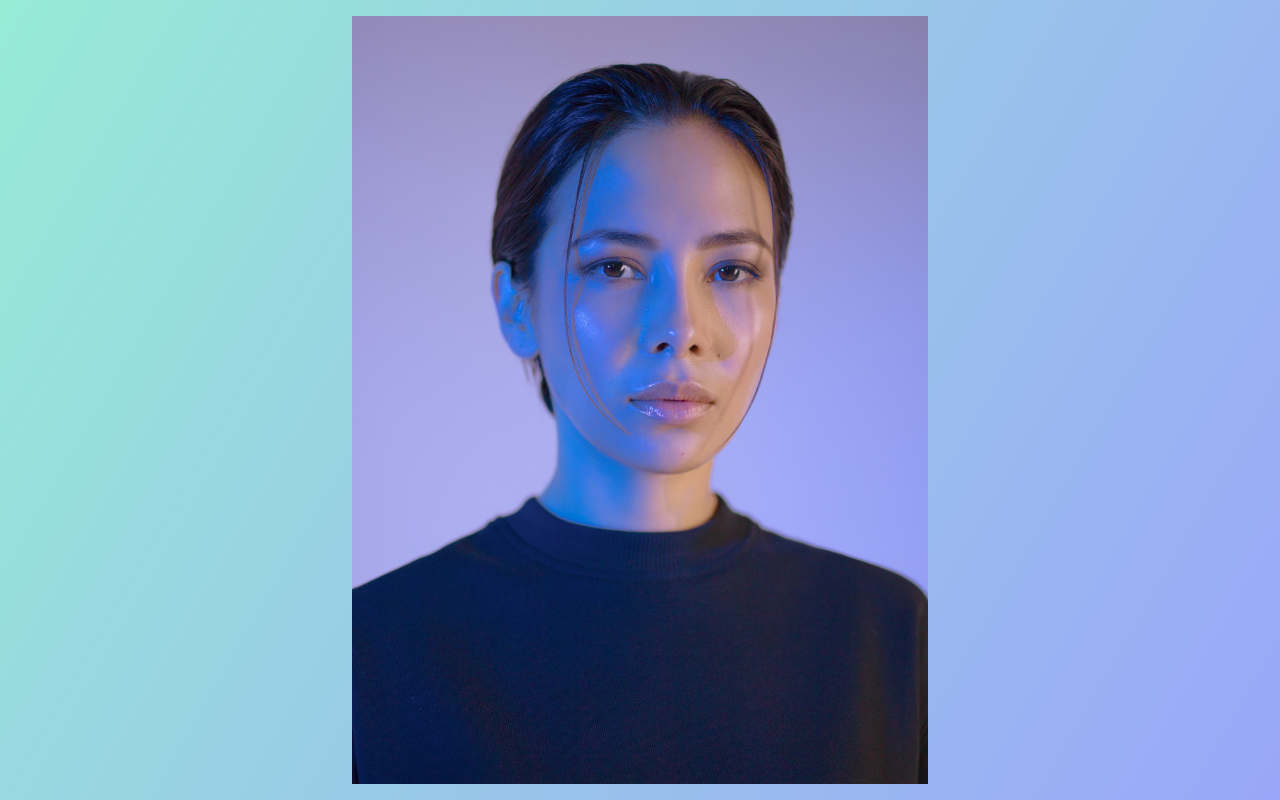
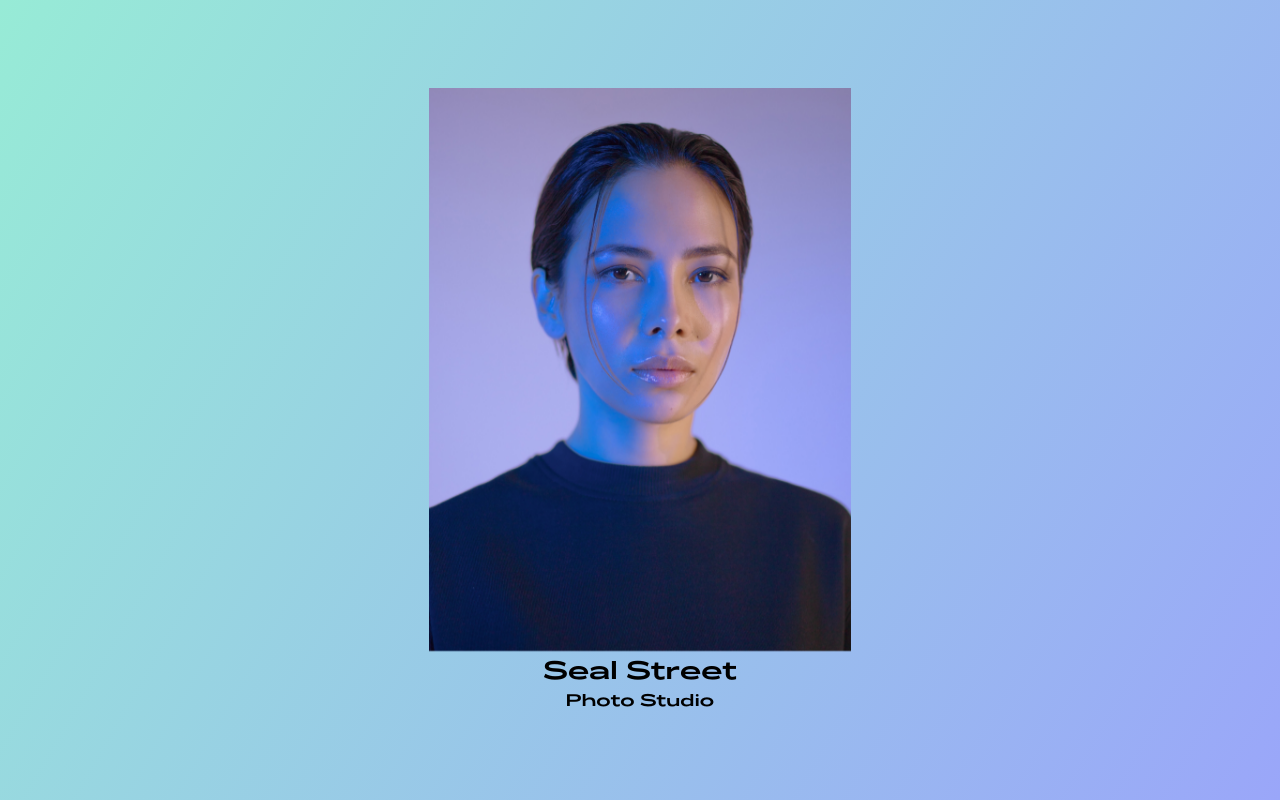
Before and after one commit to haroldao/experience-3d-image-rotation, a website built with Parcel: page index.html in a window 1280 px wide. Shown: the top 800 px of the page. Built offline with nearby package versions, Linux system fonts and the light colour scheme.

Commit message:
update + add custom font

```diff
--- a/index.html
+++ b/index.html
@@ -6,6 +6,7 @@
     <meta http-equiv="X-UA-Compatible" content="IE=edge">
     <meta name="viewport" content="width=device-width, initial-scale=1.0">
     <meta name="description" content="3D Image Experience">
+    <link rel="preload" href="/src/font/messapia-bold.woff2" as="font" type="font/woff2" crossorigin>
   </head>
 
   <body>
@@ -23,6 +24,10 @@
                 height=1200
               />
             </div>
+            <figcaption>
+              <h1>Seal Street</h1>
+              <p>Photo Studio</p>
+            </figcaption>
           </figure>
         </section>
 
--- a/src/styles.scss
+++ b/src/styles.scss
@@ -5,8 +5,22 @@
   padding: 0;
 }
 
+@font-face {
+  font-family: "messapia-bold";
+  src: url("/src/font/messapia-bold.woff2") format("woff2");
+}
+
+html,
+body{
+  height: 100%;
+  // overflow: hidden;
+}
+html{
+  scroll-behavior: smooth;
+}
+
 body {
-  font-family: sans-serif;
+  font-family: "messapia-bold", sans-serif;
   font-size: 16px;
   line-height: 1.5;
 
@@ -21,6 +35,7 @@ body {
   display: none;
   -ms-overflow-style: none;
 }
+
 
 
 
@@ -41,15 +56,20 @@ section{
   background-image: linear-gradient(120deg, #97ebd6, #9aa6f9);
   &:nth-child(2n){
     background-image: linear-gradient(30deg, #727aef, #1900fe);
-    top: 40px;
+    // top: 40px;
+  }
+  position: -webkit-sticky;
+  position: sticky;
+  top: 0;
+
+  figure{
+    width: 80vw;
+    @media (min-width: 768px){
+      width: 33vw;
+    }
+    margin: 0 auto;
   }
 
-  position: sticky;
-  top: 0;
-  figure{
-    width: 45%;
-    margin: auto;
-  }
   img{
     opacity: 1;
   }
@@ -82,3 +102,14 @@ section{
     }
   }
 }
+@media (prefers-reduced-motion: no-preference) and (max-width: 400px){
+  main{
+    overflow-y: scroll;
+    height: 100vh;
+    scroll-snap-type: y mandatory;
+  }
+
+  section{
+    scroll-snap-align: start;
+  }
+}
```
Also changed, not shown: 1 other file.
